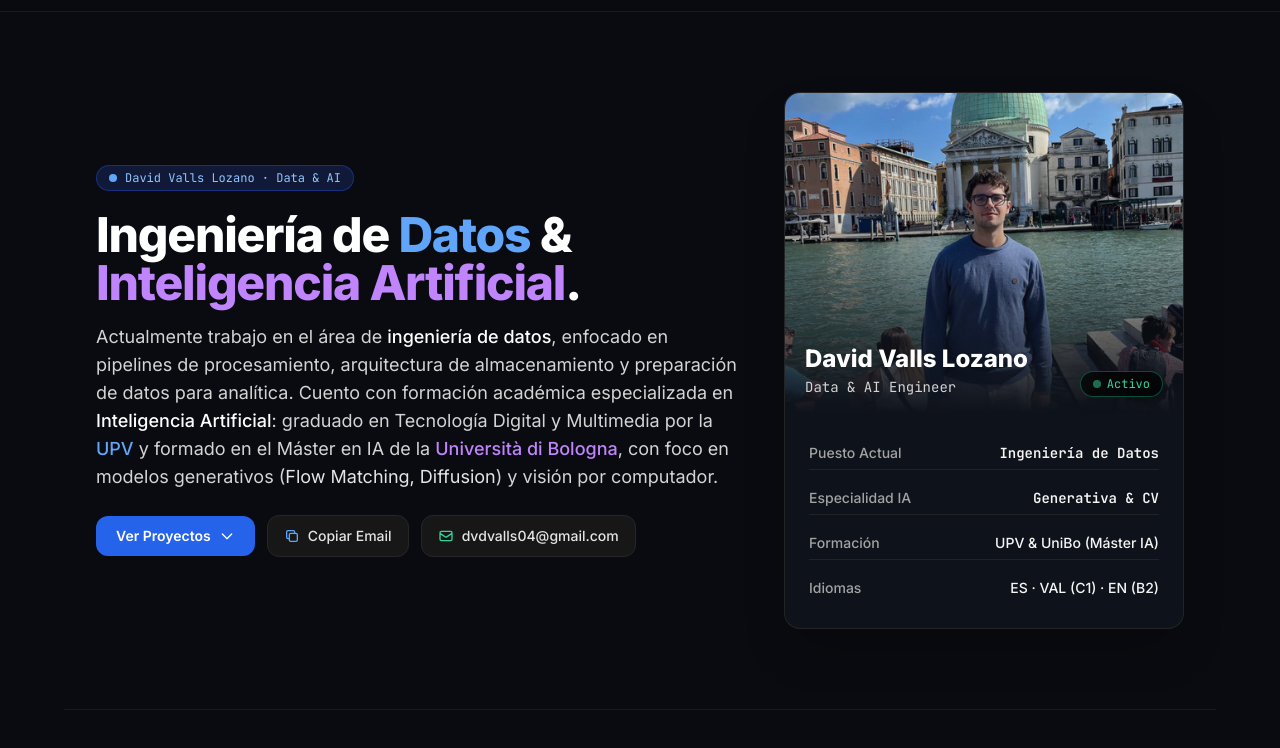
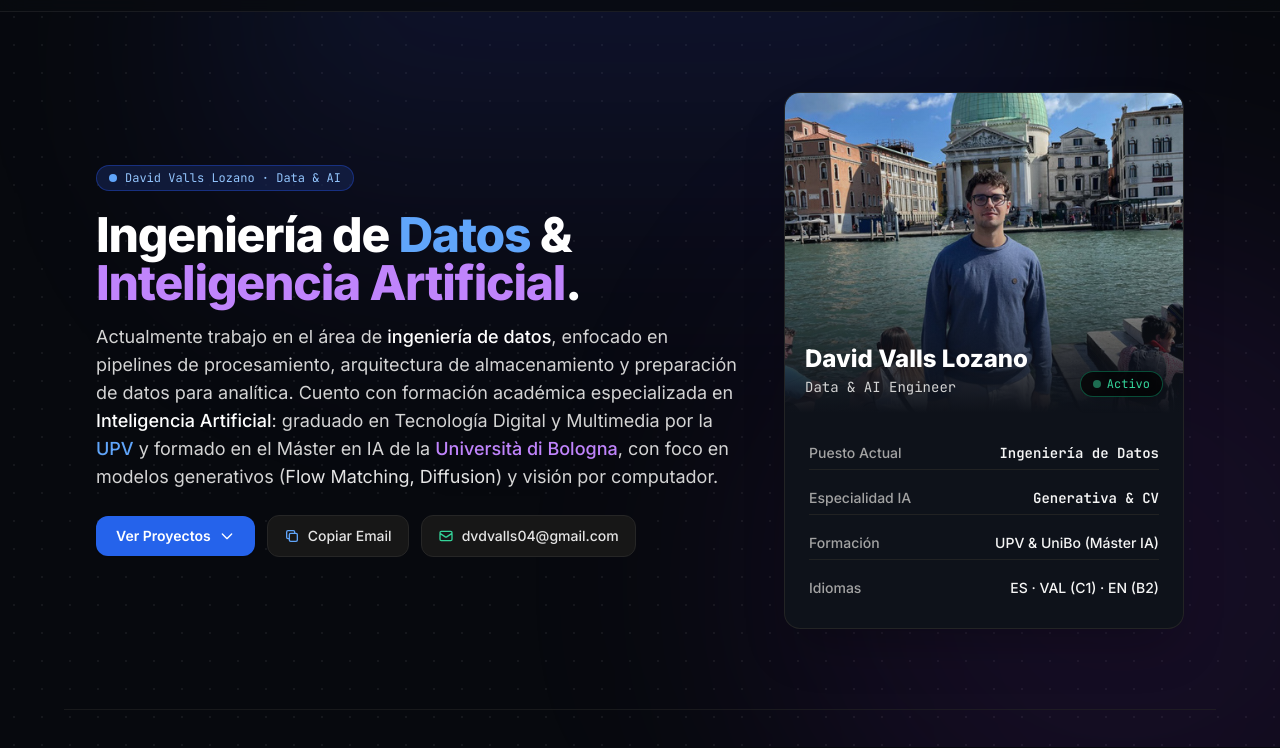
Before and after one commit to dvalloz/dvalloz.github.io, a plain HTML site: page index.html in a window 1280 px wide. Shown: the part 53-801 px from the top of the page. Drawn offline with nearby package versions, Linux system fonts and the light colour scheme.

Commit message:
feat: fondo atmosferico con rejilla de ingenieria dot matrix e iluminacion ambiental difusa

```diff
--- a/assets/css/styles.css
+++ b/assets/css/styles.css
@@ -18,6 +18,12 @@ html {
   color-scheme: dark;
 }
 
+/* Engineering Dot Grid Background */
+.bg-dot-grid {
+  background-image: radial-gradient(rgba(255, 255, 255, 0.08) 1px, transparent 1px);
+  background-size: 28px 28px;
+}
+
 /* Hide scrollbar for horizontal chips */
 .no-scrollbar::-webkit-scrollbar {
   display: none;
@@ -28,12 +34,14 @@ html {
 }
 
 body {
-  background-color: var(--bg-main);
+  background-color: #07090e;
   color: var(--text-primary);
   font-family: 'Inter', -apple-system, BlinkMacSystemFont, "Segoe UI", Roboto, sans-serif;
   overflow-x: hidden;
   text-rendering: optimizeLegibility;
   -webkit-font-smoothing: antialiased;
+  position: relative;
+  min-height: 100vh;
 }
 
 /* Custom subtle scrollbar */
--- a/index.html
+++ b/index.html
@@ -43,11 +43,26 @@
   </script>
 
   <!-- Custom CSS -->
-  <link rel="stylesheet" href="assets/css/styles.css?v=20261121_07">
+  <link rel="stylesheet" href="assets/css/styles.css?v=20261121_08">
 </head>
 
 <body
-  class="bg-[#090b10] text-neutral-100 font-sans antialiased selection:bg-blue-600 selection:text-white min-h-screen">
+  class="bg-[#07090e] text-neutral-100 font-sans antialiased selection:bg-blue-600 selection:text-white min-h-screen relative">
+
+  <!-- Atmospheric Background Canvas (Engineering Dot Matrix + Ambient Spotlight Auras) -->
+  <div class="fixed inset-0 pointer-events-none z-[-1] overflow-hidden" aria-hidden="true">
+    <!-- Precision Dot Matrix Grid -->
+    <div class="absolute inset-0 bg-dot-grid opacity-75"></div>
+
+    <!-- Hero Spotlight Glow (Deep Blue Aura) -->
+    <div class="absolute -top-32 left-1/2 -translate-x-1/2 w-[900px] h-[550px] bg-gradient-to-b from-blue-600/20 via-indigo-600/10 to-transparent rounded-full blur-[110px] pointer-events-none"></div>
+
+    <!-- Mid-page Ambient Accent (Subtle Purple Aura behind Projects) -->
+    <div class="absolute top-[35%] -right-48 w-[700px] h-[700px] bg-purple-600/10 rounded-full blur-[130px] pointer-events-none"></div>
+
+    <!-- Lower Ambient Accent (Subtle Emerald/Teal Aura behind Stack/Profile) -->
+    <div class="absolute top-[70%] -left-48 w-[650px] h-[650px] bg-emerald-600/8 rounded-full blur-[130px] pointer-events-none"></div>
+  </div>
 
   <!-- Top Navigation Bar -->
   <header class="sticky top-0 z-40 w-full nav-glass">
@@ -588,7 +603,7 @@
   </div>
 
   <!-- JavaScript con Cache Buster para actualización inmediata -->
-  <script src="assets/js/main.js?v=20261121_07"></script>
+  <script src="assets/js/main.js?v=20261121_08"></script>
 </body>
 
 </html>
```
